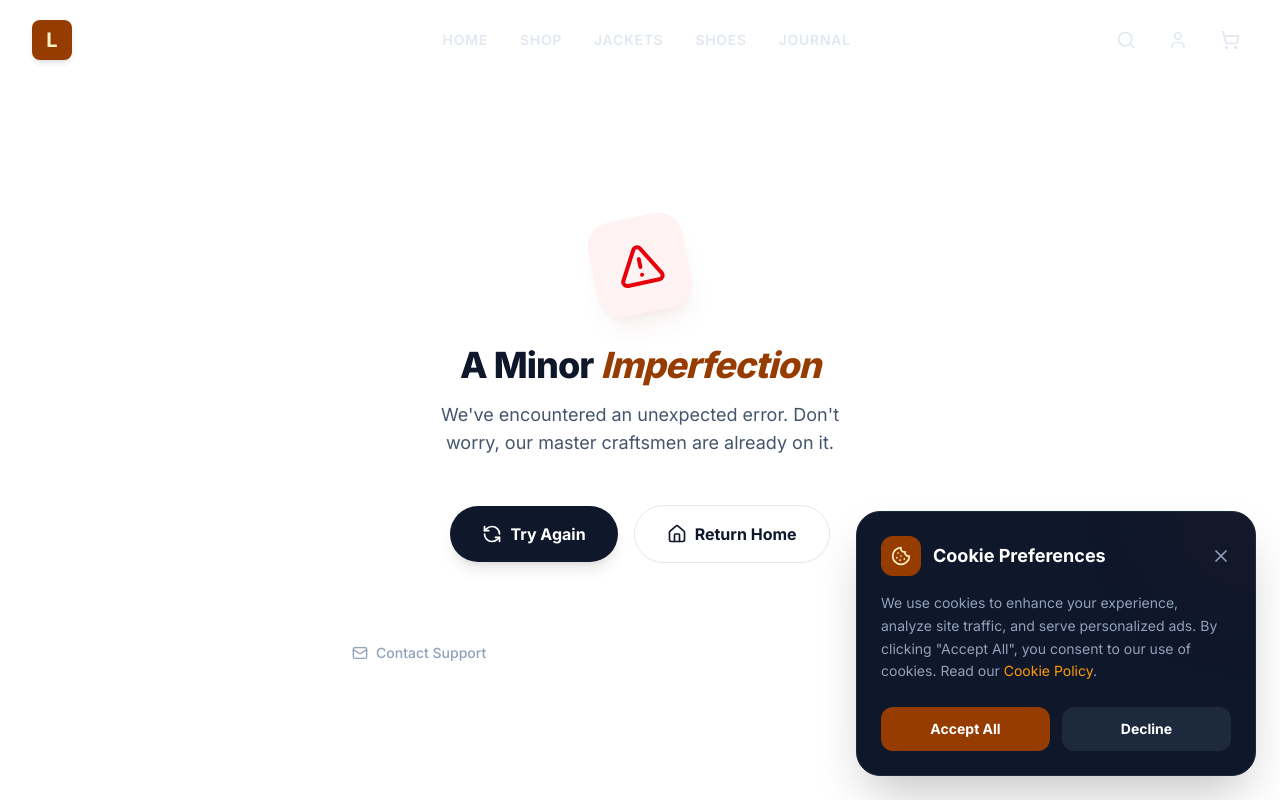
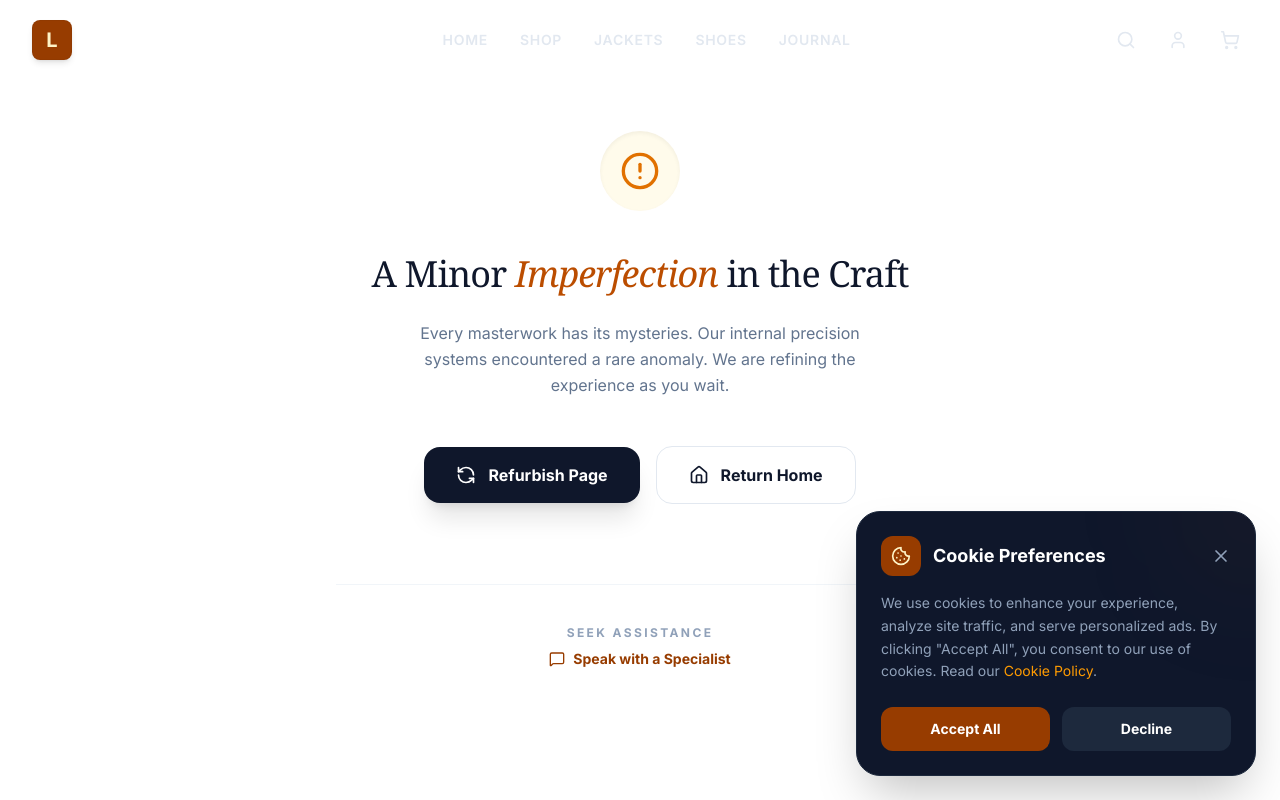
Before and after one commit to hamad597/Lux-Leather, a React (Vite) app: page /error in a window 1280 px wide. Shown: the top 800 px of the page. Built offline with nearby package versions, Linux system fonts and the light colour scheme.

Commit message:
Fix Vercel routing and upgrade branded Redirect, Error, and 404 pages

```diff
--- a/src/pages/ErrorPage.tsx
+++ b/src/pages/ErrorPage.tsx
@@ -2,61 +2,64 @@ import React from 'react';
 import { Link } from 'react-router-dom';
 import { Helmet } from 'react-helmet-async';
 import { motion } from 'motion/react';
-import { AlertTriangle, RefreshCcw, Home, Mail } from 'lucide-react';
+import { RefreshCcw, Home, MessageSquare, AlertCircle } from 'lucide-react';
 
 export default function ErrorPage() {
   return (
     <>
       <Helmet>
-        <title>Something Went Wrong | LuxLeather</title>
+        <title>Minor Imperfection | LuxLeather</title>
       </Helmet>
 
-      <div className="min-h-screen bg-white flex items-center justify-center px-4 pt-20">
-        <div className="max-w-xl w-full text-center space-y-8">
+      <div className="min-h-screen bg-white flex items-center justify-center px-4 overflow-hidden relative">
+        <div className="absolute inset-0 bg-[radial-gradient(circle_at_center,_var(--tw-gradient-stops))] from-slate-50 via-white to-white"></div>
+
+        <div className="max-w-2xl w-full text-center relative z-10 p-8">
           <motion.div
-            initial={{ scale: 0.5, opacity: 0 }}
+            initial={{ scale: 0.8, opacity: 0 }}
             animate={{ scale: 1, opacity: 1 }}
             transition={{ duration: 0.5, type: 'spring' }}
-            className="relative inline-block"
+            className="mb-10 flex justify-center"
           >
-            <div className="w-24 h-24 bg-red-50 rounded-3xl flex items-center justify-center text-red-600 shadow-xl shadow-red-900/5 mx-auto -rotate-12">
-              <AlertTriangle size={48} />
+            <div className="w-20 h-20 bg-amber-50 rounded-full flex items-center justify-center text-amber-600 shadow-inner">
+              <AlertCircle size={40} />
             </div>
           </motion.div>
 
-          <div className="space-y-4">
-            <h1 className="text-4xl font-extrabold text-slate-900 tracking-tight">
-              A Minor <span className="text-amber-800 italic">Imperfection</span>
+          <div className="space-y-6 mb-12">
+            <h1 className="text-4xl font-serif text-slate-900 tracking-tight leading-tight">
+              A Minor <span className="text-amber-700 italic">Imperfection</span> in the Craft
             </h1>
-            <p className="text-lg text-slate-600 max-w-md mx-auto">
-              We've encountered an unexpected error. Don't worry, our master craftsmen are already on it.
+            <p className="text-slate-500 max-w-md mx-auto leading-relaxed">
+              Every masterwork has its mysteries. Our internal precision systems encountered a rare anomaly. We are refining the experience as you wait.
             </p>
           </div>
 
-          <div className="flex flex-col sm:flex-row items-center justify-center gap-4 pt-4">
+          <div className="flex flex-col sm:flex-row items-center justify-center gap-4">
             <button
               onClick={() => window.location.reload()}
-              className="w-full sm:w-auto px-8 py-4 bg-slate-900 text-white rounded-full font-bold flex items-center justify-center gap-2 hover:bg-amber-800 transition-all shadow-lg hover:shadow-amber-900/20"
+              className="w-full sm:w-auto px-8 py-4 bg-slate-900 text-white rounded-2xl font-bold flex items-center justify-center gap-3 hover:bg-slate-800 transition-all shadow-xl active:scale-95"
             >
               <RefreshCcw size={20} />
-              Try Again
+              Refurbish Page
             </button>
             <Link
               to="/"
-              className="w-full sm:w-auto px-8 py-4 bg-white text-slate-900 border border-slate-200 rounded-full font-bold flex items-center justify-center gap-2 hover:bg-slate-50 transition-all"
+              className="w-full sm:w-auto px-8 py-4 bg-white text-slate-900 border border-slate-200 rounded-2xl font-bold flex items-center justify-center gap-3 hover:bg-slate-50 transition-all active:scale-95"
             >
               <Home size={20} />
               Return Home
             </Link>
           </div>
 
-          <div className="pt-12">
+          <div className="mt-20 pt-10 border-t border-slate-100 flex flex-col items-center gap-2">
+            <p className="text-slate-400 text-xs font-bold uppercase tracking-[0.2em]">Seek Assistance</p>
             <Link
               to="/contact"
-              className="text-slate-400 hover:text-slate-900 transition-colors flex items-center gap-2 mx-auto text-sm font-medium"
+              className="text-amber-800 hover:text-amber-900 transition-colors flex items-center gap-2 text-sm font-bold group"
             >
-              <Mail size={16} />
-              Contact Support
+              <MessageSquare size={16} className="group-hover:translate-y-[-2px] transition-transform" />
+              Speak with a Specialist
             </Link>
           </div>
         </div>
--- a/src/pages/NotFound.tsx
+++ b/src/pages/NotFound.tsx
@@ -2,66 +2,68 @@ import React from 'react';
 import { Link } from 'react-router-dom';
 import { Helmet } from 'react-helmet-async';
 import { motion } from 'motion/react';
-import { Home, Search, ArrowLeft, Compass } from 'lucide-react';
+import { Home, ShoppingBag, ArrowLeft, Anchor } from 'lucide-react';
 
 export default function NotFound() {
   return (
     <>
       <Helmet>
-        <title>404 - Page Not Found | LuxLeather</title>
+        <title>Item Not Found | LuxLeather</title>
       </Helmet>
 
-      <div className="min-h-screen bg-white flex items-center justify-center px-4 pt-20">
-        <div className="max-w-xl w-full text-center space-y-8">
+      <div className="min-h-screen bg-slate-50 flex items-center justify-center px-4 overflow-hidden relative">
+        {/* Decorative background elements */}
+        <div className="absolute top-0 right-0 w-96 h-96 bg-amber-500/5 filter blur-[100px] rounded-full translate-x-1/2 -translate-y-1/2"></div>
+        <div className="absolute bottom-0 left-0 w-96 h-96 bg-slate-900/5 filter blur-[100px] rounded-full -translate-x-1/2 translate-y-1/2"></div>
+
+        <div className="max-w-2xl w-full text-center relative z-10 backdrop-blur-sm p-12 rounded-[3rem] border border-white/50 bg-white/30 shadow-2xl">
           <motion.div
-            initial={{ scale: 0.5, opacity: 0 }}
-            animate={{ scale: 1, opacity: 1 }}
-            transition={{ duration: 0.5, type: 'spring' }}
-            className="relative inline-block"
+            initial={{ scale: 0.8, opacity: 0, rotate: -10 }}
+            animate={{ scale: 1, opacity: 1, rotate: 0 }}
+            transition={{ duration: 0.8, type: 'spring' }}
+            className="mb-6 flex justify-center"
           >
-            <div className="text-[12rem] font-black text-slate-50 leading-none select-none">
-              404
-            </div>
-            <div className="absolute inset-0 flex items-center justify-center">
-              <div className="w-24 h-24 bg-amber-50 rounded-3xl flex items-center justify-center text-amber-800 shadow-xl shadow-amber-900/5 rotate-12">
-                <Compass size={48} />
-              </div>
+            <div className="w-24 h-24 bg-slate-900 rounded-2xl flex items-center justify-center text-amber-500 shadow-2xl rotate-3">
+              <Anchor size={48} />
             </div>
           </motion.div>
 
-          <div className="space-y-4">
-            <h1 className="text-4xl font-extrabold text-slate-900 tracking-tight">
-              Lost in the <span className="text-amber-800 italic">Craftsmanship?</span>
+          <div className="space-y-4 mb-12">
+            <h1 className="text-6xl font-black text-slate-900 tracking-tighter mb-2">
+              404
             </h1>
-            <p className="text-lg text-slate-600 max-w-md mx-auto">
-              The page you are looking for seems to have wandered off. Perhaps it's being handcrafted as we speak.
+            <h2 className="text-3xl font-serif text-slate-800 italic">
+              A Lost Masterpiece
+            </h2>
+            <p className="text-slate-500 max-w-sm mx-auto leading-relaxed">
+              The page you are looking for has been archived or never existed in our collection. Let's get you back to the fine craftsmanship.
             </p>
           </div>
 
-          <div className="flex flex-col sm:flex-row items-center justify-center gap-4 pt-4">
+          <div className="flex flex-col sm:flex-row items-center justify-center gap-6">
             <Link
               to="/"
-              className="w-full sm:w-auto px-8 py-4 bg-slate-900 text-white rounded-full font-bold flex items-center justify-center gap-2 hover:bg-amber-800 transition-all shadow-lg hover:shadow-amber-900/20"
+              className="w-full sm:w-auto px-10 py-4 bg-slate-900 text-white rounded-2xl font-bold flex items-center justify-center gap-3 hover:bg-amber-800 transition-all shadow-[0_20px_40px_rgba(15,23,42,0.15)] hover:-translate-y-1 active:scale-95"
             >
               <Home size={20} />
-              Return Home
+              Go Back Home
             </Link>
             <Link
               to="/shop"
-              className="w-full sm:w-auto px-8 py-4 bg-white text-slate-900 border border-slate-200 rounded-full font-bold flex items-center justify-center gap-2 hover:bg-slate-50 transition-all"
+              className="w-full sm:w-auto px-10 py-4 bg-white text-slate-900 border border-slate-100 rounded-2xl font-bold flex items-center justify-center gap-3 hover:bg-slate-50 transition-all shadow-sm hover:border-slate-300 hover:-translate-y-1 active:scale-95"
             >
-              <Search size={20} />
-              Explore Shop
+              <ShoppingBag size={20} />
+              Visit Collection
             </Link>
           </div>
 
-          <div className="pt-12">
+          <div className="mt-16 pt-8 border-t border-slate-200/50">
             <button
               onClick={() => window.history.back()}
-              className="text-slate-400 hover:text-slate-900 transition-colors flex items-center gap-2 mx-auto text-sm font-medium"
+              className="text-slate-400 hover:text-amber-800 transition-colors flex items-center gap-2 mx-auto text-xs font-bold uppercase tracking-widest group"
             >
-              <ArrowLeft size={16} />
-              Go Back
+              <ArrowLeft size={16} className="group-hover:-translate-x-1 transition-transform" />
+              Previous Page
             </button>
           </div>
         </div>
```
Also changed, not shown: src/pages/Redirecting.tsx (+47 -30 lines), vercel.json (added).
